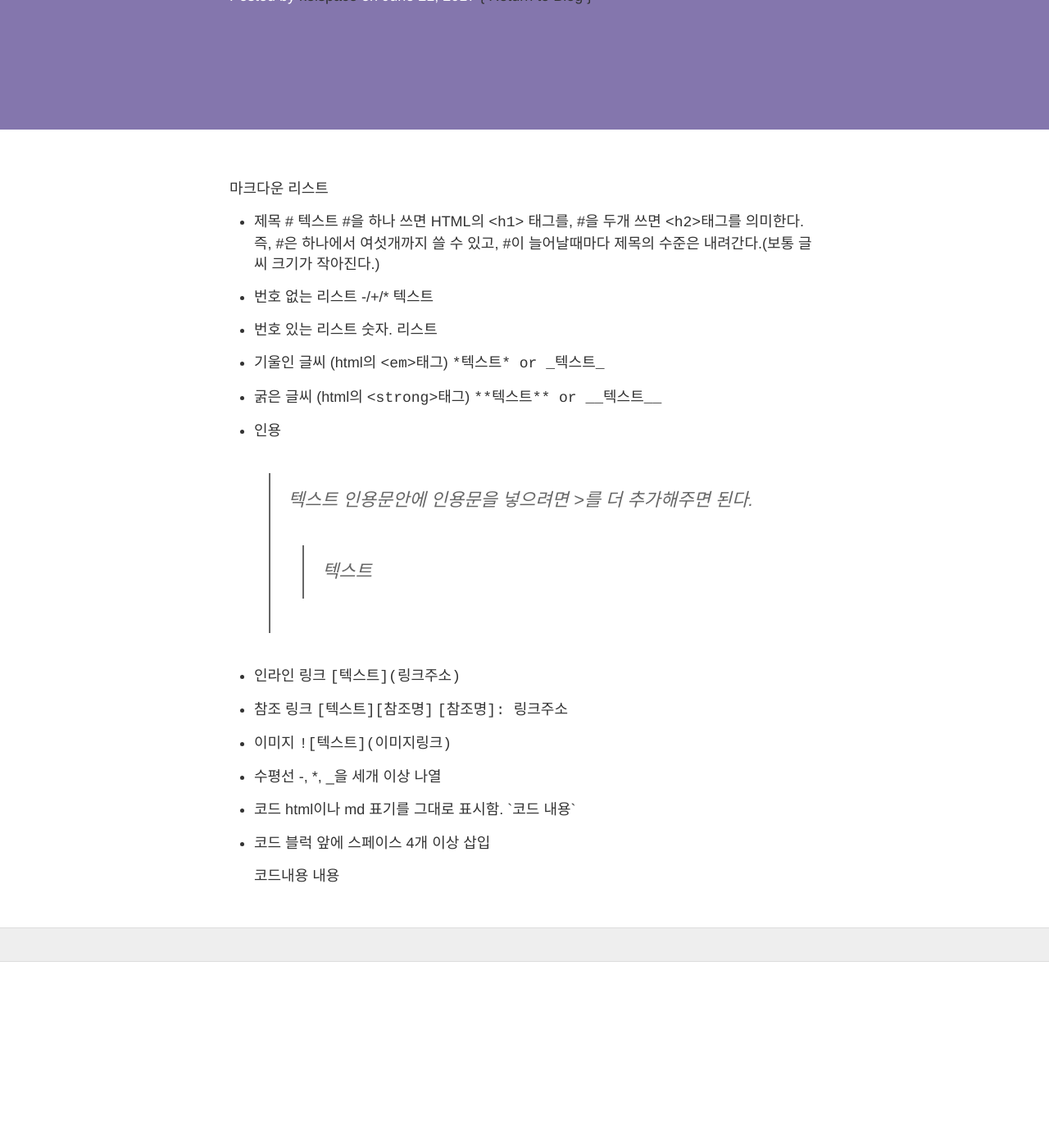
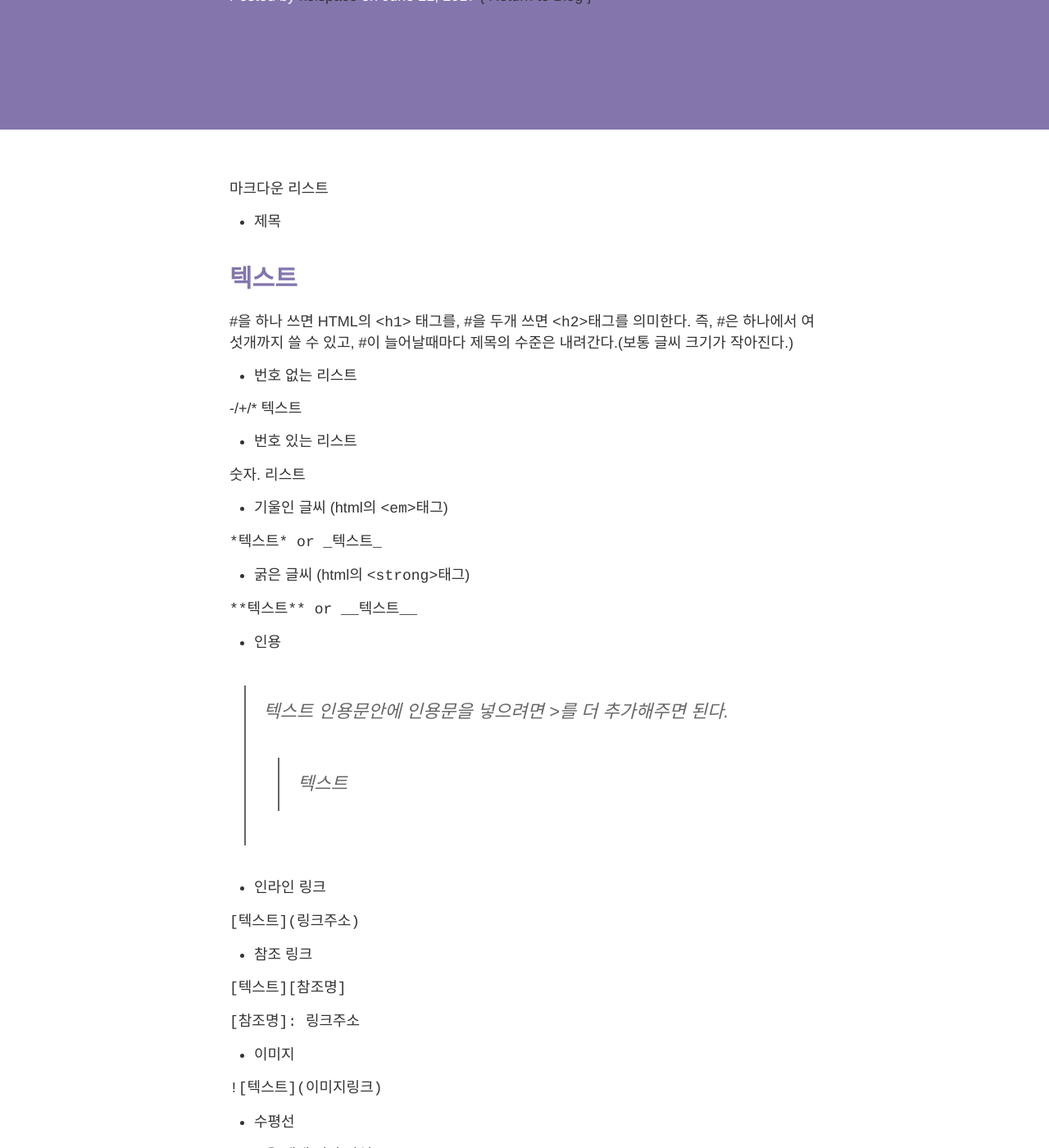
Before and after one commit to keispace/keispace.github.io, a Jekyll site: the page built from _posts/2017-06-21-마크다운 참조.md, in a window 1280 px wide and 1400 px high, scrolled down 277 px. Shown: the whole window at 82% size. Built offline with Jekyll 4.4.1, drawn with Linux system fonts in a browser that asks for light colours; nearby versions of some CDN libraries; before the commit the page ends 1450 px from its top, so only the background shows below that; some of the changed text lies outside the part shown.

Commit message:
첫 post 및 설정

```diff
--- a/_config.yml
+++ b/_config.yml
@@ -45,7 +45,7 @@ url:
 # (http://yourusername.github.io/repository-name)
 # and NOT your User repository (http://yourusername.github.io)
 # then add in the baseurl here, like this: "/repository-name"
-baseurl: "http://keispace.github.io/keispace.github.com"
+baseurl: "/keispace.github.io"
 
 #
 # !! You don't need to change any of the configuration flags below !!
--- a/_posts/2017-06-21-마크다운 참조.md
+++ b/_posts/2017-06-21-마크다운 참조.md
@@ -6,44 +6,57 @@ author: keispace
 마크다운 리스트
 
 - 제목
-\# 텍스트
+
+# 텍스트
+
 \#을 하나 쓰면 HTML의 `<h1>` 태그를, #을 두개 쓰면 `<h2>`태그를 의미한다. 즉, #은 하나에서 여섯개까지 쓸 수 있고, #이 늘어날때마다 제목의 수준은 내려간다.(보통 글씨 크기가 작아진다.)
 
 - 번호 없는 리스트
+
 \-/+/* 텍스트
 
 - 번호 있는 리스트
+
 숫자. 리스트
 
 - 기울인 글씨 (html의 `<em>`태그)
+
 `*텍스트* or _텍스트_`
 
 - 굵은 글씨 (html의 `<strong>`태그)
+
 `**텍스트** or __텍스트__`
 
 - 인용
+
 > 텍스트
 인용문안에 인용문을 넣으려면 >를 더 추가해주면 된다.
 >> 텍스트
 
 - 인라인 링크
+
 `[텍스트](링크주소)`
 
 - 참조 링크
+
 `[텍스트][참조명]`
+
 `[참조명]: 링크주소`
 
 - 이미지
+
 `![텍스트](이미지링크)`
 
 - 수평선
+
 -, *, _을 세개 이상 나열
 
 - 코드 html이나 md 표기를 그대로 표시함.
+
 \`코드 내용\`
 
 - 코드 블럭
-앞에 스페이스 4개 이상 삽입
+
+    앞에 스페이스 4개 이상 삽입
 
     코드내용
-    내용
```
